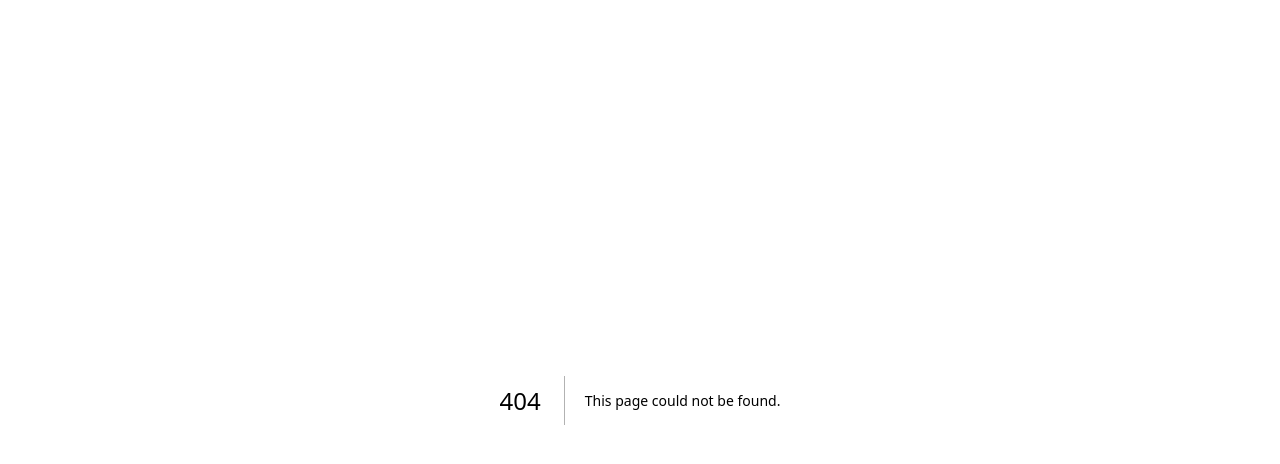
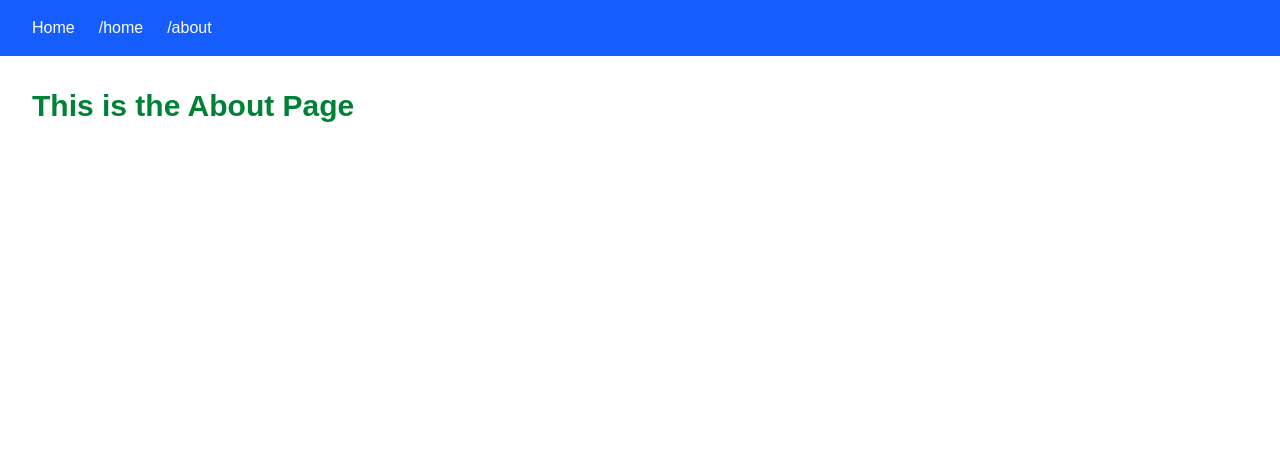
Before and after one commit to SoftwareEngineerGemechu/alx-project-0x02-setup, a Next.js app in the folder alx-project-0x02/: page /about in a window 1280 px wide. Before the commit this address had no page. Shown: the top 464 px of the page. Built offline with nearby package versions, Linux system fonts and the light colour scheme.

Commit message:
Basic Routing in Next.js

```diff
--- a/alx-project-0x02/components/layout/Header.tsx
+++ b/alx-project-0x02/components/layout/Header.tsx
@@ -1,9 +1,13 @@
-import React from "react";
+import Link from "next/link";
 
 const Header = () => {
   return (
     <header className="bg-blue-600 text-white py-4 px-8">
-      <h1 className="text-xl font-semibold">Welcome to ALX Project 2</h1>
+      <nav className="flex gap-6">
+        <Link href="/" className="hover:underline">Home</Link>
+        <Link href="/home" className="hover:underline">/home</Link>
+        <Link href="/about" className="hover:underline">/about</Link>
+      </nav>
     </header>
   );
 };
--- /dev/null
+++ b/alx-project-0x02/pages/about.tsx
@@ -0,0 +1,16 @@
+import Head from "next/head";
+import Header from "@/components/layout/Header";
+
+export default function AboutPage() {
+  return (
+    <>
+      <Head>
+        <title>About - ALX Project</title>
+      </Head>
+      <Header />
+      <main className="p-8">
+        <h1 className="text-3xl font-bold text-green-700">This is the About Page</h1>
+      </main>
+    </>
+  );
+}
--- /dev/null
+++ b/alx-project-0x02/pages/home.tsx
@@ -0,0 +1,16 @@
+import Head from "next/head";
+import Header from "@/components/layout/Header";
+
+export default function HomePage() {
+  return (
+    <>
+      <Head>
+        <title>Home - ALX Project</title>
+      </Head>
+      <Header />
+      <main className="p-8">
+        <h1 className="text-3xl font-bold text-blue-700">This is the Home Page</h1>
+      </main>
+    </>
+  );
+}
```
